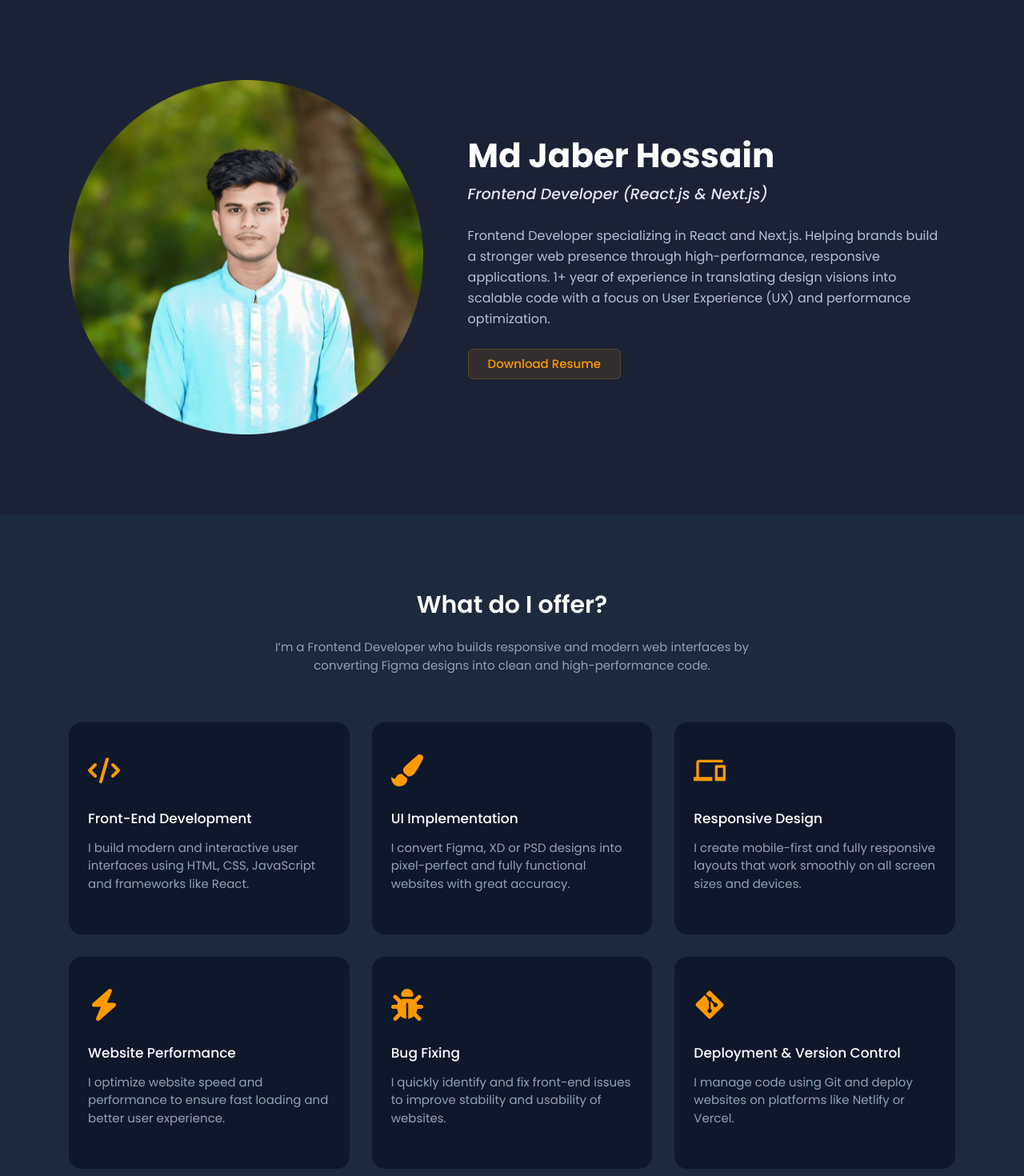
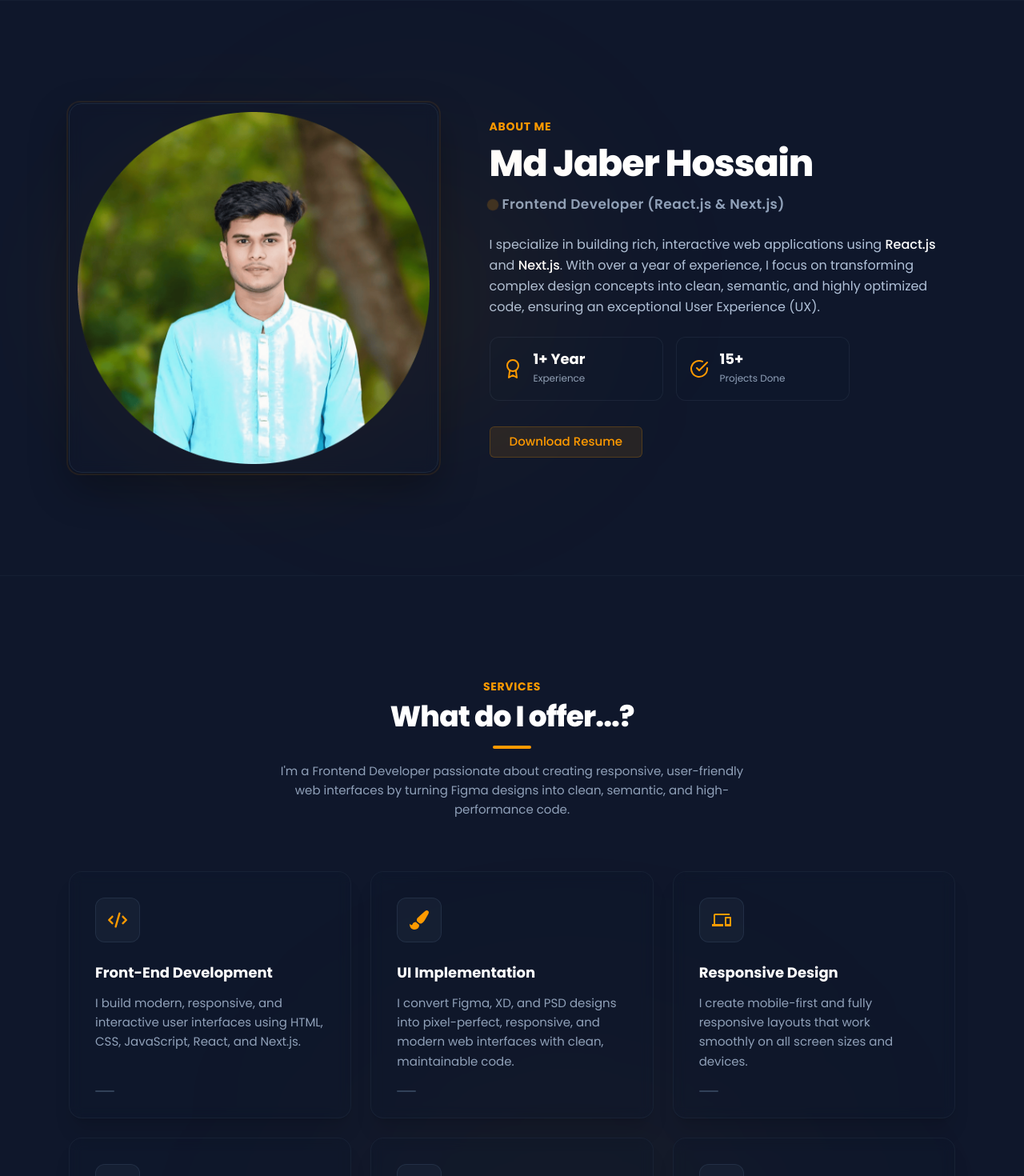
Before and after one commit to mdjaberdev/jaberdev, a React (Vite) app: page / in a window 1280 px wide. Shown: the part 720-2190 px from the top of the page at 80% size. Built offline with nearby package versions, Linux system fonts and the light colour scheme.

Commit message:
edit jsx file

```diff
--- a/src/App.jsx
+++ b/src/App.jsx
@@ -6,8 +6,6 @@ import ReactLenis from 'lenis/react';
 import { Suspense, lazy } from 'react';
 import Loading from './components/Loading';
 const Home = lazy(() => import("/src/components/pages/Home"));
-
-
 
 function App () {
   return (
@@ -20,9 +18,7 @@ function App () {
           <Routes>
             <Route path="/" element={<RootLayouts />}>
               <Route index element={<Home />} />
-              {/* <Route path="/about" element={<About/>} /> */}
             </Route>
-            {/* <Route path="*" element={<Error/>} /> */}
           </Routes>
         </Suspense>
       </ReactLenis>
--- a/src/components/layouts/Aboutme.jsx
+++ b/src/components/layouts/Aboutme.jsx
@@ -3,72 +3,91 @@ import Container from "../Container";
 import Images from "../Images";
 import jaber from "../../assets/jaberImg.png";
 import Button from "../Button";
-// import Button from "../Button";
-
-
+import { FiAward, FiCheckCircle } from "react-icons/fi";
 const Aboutme = () => {
   return (
-    <>
-      <section id="about">
-        <div
-          className="py-15 lg:py-25 bg-[#0F172B]/95 w-full overflow-hidden"
-        >
-          <Container
-            className={
-              "w-full max-w-[360px] md:max-w-[720px] lg:max-w-[1140px] mx-auto px-4"
-            }
-          >
-            <div className="lg:flex lg:justify-between items-center lg:gap-x-12">
-              {/* Left Image Section */}
-              <div className="left lg:w-[40%] flex justify-center lg:sticky lg:top-10">
+    <section id="about" className="relative overflow-hidden bg-[#0F172B]">
+      <div className="py-20 lg:py-32 w-full overflow-hidden border-t border-slate-800/50 relative z-10">
+        <div className="absolute top-1/2 left-1/4 -translate-y-1/2 w-[400px] h-[400px] bg-[#FE9A00]/5 blur-[120px] rounded-full pointer-events-none"></div>
+
+        <Container className="w-full max-w-[360px] md:max-w-[720px] lg:max-w-[1140px] mx-auto px-4">
+          <div className="lg:flex lg:justify-between items-center lg:gap-x-16">
+            <div className="left lg:w-[42%] flex justify-center relative mb-12 lg:mb-0 group">
+              <div className="absolute inset-0 bg-gradient-to-tr from-[#FE9A00]/15 to-transparent blur-3xl rounded-full opacity-70 group-hover:scale-105 transition-transform duration-700"></div>
+
+              <div className="relative p-2.5 bg-slate-900/40 border border-slate-800 rounded-2xl backdrop-blur-sm shadow-[0_20px_50px_rgba(0,0,0,0.3)] transition-all duration-500 hover:-translate-y-2">
+                <div className="absolute inset-0 rounded-2xl border border-[#FE9A00]/20 animate-pulse scale-[1.015] pointer-events-none"></div>
+                <div className="absolute inset-0 rounded-2xl border border-[#FE9A00]/10 animate-ping [animation-duration:4s] pointer-events-none"></div>
+
                 <Images
                   imgSrc={jaber}
-                  className="w-[260px] sm:w-[320px] lg:w-full max-w-md object-contain rounded-lg"
+                  className="w-[280px] sm:w-[340px] lg:w-full max-w-md object-contain rounded-xl relative z-10 transition-transform duration-500 group-hover:scale-[1.01]"
                 />
               </div>
+            </div>
 
-              {/* Right Content Section */}
-              <div className="right lg:w-[55%] mt-10 lg:mt-0 text-center lg:text-left">
-                <h3 className="font-bold text-[32px] lg:text-[42px] text-white leading-tight">
+            <div className="right lg:w-[53%] text-center lg:text-left">
+              <span className="text-[#FE9A00] text-sm font-bold tracking-wider uppercase mb-2 block">
+                About Me
+              </span>
+
+              <h3 className="font-extrabold font-Poppins text-[36px] lg:text-[46px] text-white leading-tight tracking-tight">
                 Md Jaber Hossain
               </h3>
-                <p className="text-[#E2E8F0] font-medium text-[19px] mt-2 italic">
+
+              <p className="text-slate-400 font-semibold text-[15px] lg:text-[17px] mt-2.5 flex items-center justify-center lg:justify-start gap-2 tracking-wide">
+                <span className="h-2 w-2 rounded-full bg-[#FE9A00] animate-ping"></span>
                 Frontend Developer (React.js & Next.js)
               </p>
 
-                <p className="text-[#b0c1d8] text-[15px] lg:text-[16px] py-6 leading-relaxed lg:w-150">
-                  Frontend Developer specializing in React and Next.js. Helping brands build a stronger web presence through high-performance, responsive applications. 1+ year of experience in translating design visions into scalable code with a focus on User Experience (UX) and performance optimization.
+              <p className="text-[#b0c1d8] text-[15px] lg:text-[16px] py-6 leading-relaxed max-w-[620px] mx-auto lg:mx-0">
+                I specialize in building rich, interactive web applications
+                using{" "}
+                <span className="text-white font-medium hover:text-[#FE9A00] transition-colors duration-200">
+                  React.js
+                </span>{" "}
+                and{" "}
+                <span className="text-white font-medium hover:text-[#FE9A00] transition-colors duration-200">
+                  Next.js
+                </span>
+                . With over a year of experience, I focus on transforming
+                complex design concepts into clean, semantic, and highly
+                optimized code, ensuring an exceptional User Experience (UX).
               </p>
 
-                {/* Education Section */}
-                {/* <div className="education-part mb-8">
-                  <h4 className="text-white font-semibold text-[20px] mb-4 border-b border-[#2d3e5a] pb-2 inline-block">
-                    Education
-                  </h4>
-                  <div className="flex flex-col gap-y-4">
-                    <div className="relative pl-6 before:content-[''] before:absolute before:left-0 before:top-2 before:w-2 before:h-2 before:bg-[#38BDF8] before:rounded-full">
-                      <h5 className="text-white font-medium text-[17px]">
-                        Creative IT Institute
-                      </h5>
-                      <p className="text-[#FE9A00] text-sm italic">
-                        Front-end Developer (Intern) Creative IT January 2026 -
-                        Present
-                      </p>
+              <div className="grid grid-cols-2 gap-4 max-w-[450px] mx-auto lg:mx-0 mb-8 text-left">
+                <div className="flex items-center gap-3.5 p-4 bg-slate-900/30 border border-slate-800/80 rounded-xl hover:border-slate-700/50 transition-colors duration-300">
+                  <div className="text-[#FE9A00] text-2xl">
+                    <FiAward />
                   </div>
-                    <div className="relative pl-6 before:content-[''] before:absolute before:left-0 before:top-2 before:w-2 before:h-2 before:bg-[#38BDF8] before:rounded-full">
-                      <h5 className="text-[#E2E8F0] font-semibold text-[17px]">
-                        Govt. Tolaram College
-                      </h5>
-                      <p className="text-[#FE9A00] text-sm italic">
-                        Higher Secondary Certificate (HSC)
-                      </p>
+                  <div>
+                    <span className="text-white font-bold text-lg block leading-tight">
+                      1+ Year
+                    </span>
+                    <span className="text-xs text-slate-400">Experience</span>
                   </div>
                 </div>
-                </div> */}
 
-                <div className="flex justify-center lg:justify-start gap-x-4 ">
-                  {/* <Button btnText={"See Work"} /> */}
-                  <a href="/resumeJaber.pdf" download="resumeJaber.pdf">
+                <div className="flex items-center gap-3.5 p-4 bg-slate-900/30 border border-slate-800/80 rounded-xl hover:border-slate-700/50 transition-colors duration-300">
+                  <div className="text-[#FE9A00] text-2xl">
+                    <FiCheckCircle />
+                  </div>
+                  <div>
+                    <span className="text-white font-bold text-lg block leading-tight">
+                      15+
+                    </span>
+                    <span className="text-xs text-slate-400">
+                      Projects Done
+                    </span>
+                  </div>
+                </div>
+              </div>
+              <div className="flex justify-center lg:justify-start">
+                <a
+                  href="/resumeJaber.pdf"
+                  download="resumeJaber.pdf"
+                  className="inline-block"
+                >
                   <Button btnText={"Download Resume"} />
                 </a>
               </div>
@@ -77,7 +96,6 @@ const Aboutme = () => {
         </Container>
       </div>
     </section>
-    </>
   );
 };
 
--- a/src/components/layouts/Services.jsx
+++ b/src/components/layouts/Services.jsx
@@ -1,84 +1,88 @@
-
 import React from "react";
 import Container from "../Container";
-import { PiAirplayBold } from "react-icons/pi";
-import { RiCameraLensLine } from "react-icons/ri";
-import { CiCamera, CiSettings } from "react-icons/ci";
-import { FaArrowRight, FaPaintBrush } from "react-icons/fa";
-import { LuCompass } from "react-icons/lu";
-import { FiWatch } from "react-icons/fi";
+import { FaPaintBrush } from "react-icons/fa";
 import { FaBolt, FaBug, FaCode, FaGitAlt } from "react-icons/fa6";
 import { MdDevices } from "react-icons/md";
 
 const Services = () => {
   const services = [
     {
-      icon: <FaCode  />,
+      icon: <FaCode />,
       title: "Front-End Development",
-      desc : "I build modern and interactive user interfaces using HTML, CSS, JavaScript and frameworks like React.",
+      desc: "I build modern, responsive, and interactive user interfaces using HTML, CSS, JavaScript, React, and Next.js.",
     },
     {
-      icon: <FaPaintBrush  />,
+      icon: <FaPaintBrush />,
       title: "UI Implementation",
-      desc : "I convert Figma, XD or PSD designs into pixel-perfect and fully functional websites with great accuracy.",
+      desc: "I convert Figma, XD, and PSD designs into pixel-perfect, responsive, and modern web interfaces with clean, maintainable code.",
     },
     {
-      icon: <MdDevices  />,
+      icon: <MdDevices />,
       title: "Responsive Design",
-      desc : "I create mobile-first and fully responsive layouts that work smoothly on all screen sizes and devices.",
+      desc: "I create mobile-first and fully responsive layouts that work smoothly on all screen sizes and devices.",
     },
     {
-      icon: <FaBolt  />,
+      icon: <FaBolt />,
       title: "Website Performance",
-      desc : "I optimize website speed and performance to ensure fast loading and better user experience.",
+      desc: "I optimize website speed and performance to ensure fast loading and better user experience.",
     },
     {
-      icon: <FaBug  />,
+      icon: <FaBug />,
       title: "Bug Fixing",
-      desc : "I quickly identify and fix front-end issues to improve stability and usability of websites.",
+      desc: "I quickly identify and fix front-end issues to improve stability and usability of websites.",
     },
     {
-      icon: <FaGitAlt  />,
+      icon: <FaGitAlt />,
       title: "Deployment & Version Control",
-      desc : "I manage code using Git and deploy websites on platforms like Netlify or Vercel.",
+      desc: "I manage code using Git and deploy websites on platforms like Netlify or Vercel.",
     },
   ];
 
   return (
-    <div id="services" className="py-[95px] bg-[#1D293D] w-full">
-      <Container className="mx-auto w-full max-w-[360px] md:max-w-[720px] lg:max-w-[1140px] px-4">
-        {/* title */}
-        <div className="text-center max-w-[600px] mx-auto">
-          <h3 className="text-2xl lg:text-3xl font-semibold text-white">
-            What do I offer?
+    <div
+      id="services"
+      className="py-20  lg:py-32 bg-[#0F172B] w-full border-t border-slate-800/50 relative overflow-hidden"
+    >
+      <div className="absolute bottom-0 right-1/4 w-[500px] h-[500px] bg-[#FE9A00]/5 blur-[150px] rounded-full pointer-events-none"></div>
+
+      <Container className="mx-auto w-full max-w-[360px] md:max-w-[720px] lg:max-w-[1140px] px-4 relative z-10">
+        <div className="text-center max-w-[600px] mx-auto mb-16">
+          <span className="text-[#FE9A00] text-sm font-bold tracking-wider uppercase mb-2 block">
+            Services
+          </span>
+          <h3 className="text-3xl lg:text-4xl font-extrabold text-white tracking-tight">
+            What do I offer...?
           </h3>
-
-          <p className="text-[#90A1B9] text-[15px] pt-6">
-            I’m a Frontend Developer who builds responsive and modern web
-            interfaces by converting Figma designs into clean and
-            high-performance code.
+          <div className="h-1 w-12 bg-[#FE9A00] mx-auto mt-4 rounded-full"></div>
+          <p className="text-[#90A1B9] text-[15px] mt-4 leading-relaxed">
+            I'm a Frontend Developer passionate about creating responsive,
+            user-friendly web interfaces by turning Figma designs into clean,
+            semantic, and high-performance code.
           </p>
         </div>
 
-        {/* cards */}
-        <div className="pt-15 grid grid-cols-1 sm:grid-cols-2 lg:grid-cols-3 gap-7">
+        <div className="grid grid-cols-1 sm:grid-cols-2 lg:grid-cols-3 gap-6">
           {services.map((item, index) => (
             <div
               key={index}
-              className="rounded-2xl px-6 py-10 bg-[#0F172B] hover:shadow-lg hover:shadow-gray-700 duration-300"
+              className="group rounded-2xl p-8 bg-slate-900/30 border border-slate-800/60 transition-all duration-500 hover:border-[#FE9A00]/30 hover:-translate-y-2 relative overflow-hidden backdrop-blur-sm shadow-xl flex flex-col justify-between"
             >
-              <div className="text-[#FE9A00] text-[40px]">{item.icon}</div>
+              <div className="absolute inset-0 bg-gradient-to-b from-white/[0.01] to-transparent opacity-0 group-hover:opacity-100 transition-opacity duration-500 pointer-events-none"></div>
 
-              <h4 className="font-medium text-white text-[17px] pt-7">
-                {item.title}
-              </h4>
+              <div>
+                <div className="w-14 h-14 rounded-xl bg-slate-800/50 border border-slate-700/50 flex items-center justify-center text-[#FE9A00] text-2xl transition-all duration-500 group-hover:bg-[#FE9A00] group-hover:text-white group-hover:scale-110 group-hover:shadow-[0_0_20px_rgba(254,154,0,0.4)]">
+                  {item.icon}
+                </div>
+                <h4 className="font-bold text-white text-lg mt-6 transition-colors duration-300 group-hover:text-[#FE9A00]">
+                  {item.title}
+                </h4>
 
-              <p className="text-[15px] text-[#90A1B9] py-3">{item.desc}</p>
+                <p className="text-[14px] lg:text-[15px] text-[#90A1B9] mt-3 leading-relaxed">
+                  {item.desc}
+                </p>
+              </div>
 
-              {/* <button className="text-[15px] flex items-center text-white cursor-pointer gap-x-2 group">
-                Read More
-                <FaArrowRight className="group-hover:translate-x-1 duration-300" />
-              </button> */}
+              <div className="w-6 h-[2px] bg-slate-700 mt-6 transition-all duration-500 group-hover:w-full group-hover:bg-[#FE9A00] rounded-full"></div>
             </div>
           ))}
         </div>
```
Also changed, not shown: src/components/Button.jsx (+10 -8 lines), src/components/Loading.jsx (+34 -3 lines), src/components/Logo.jsx (+9 -7 lines), src/components/useContactForm.jsx (added, +50 -0 lines). Lines whose indentation alone changed are shown as unchanged.
